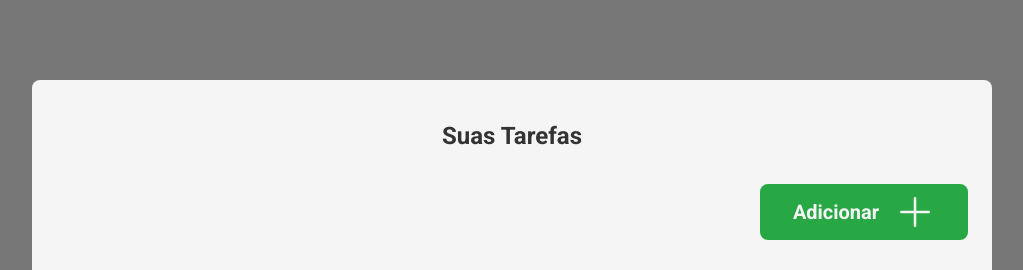
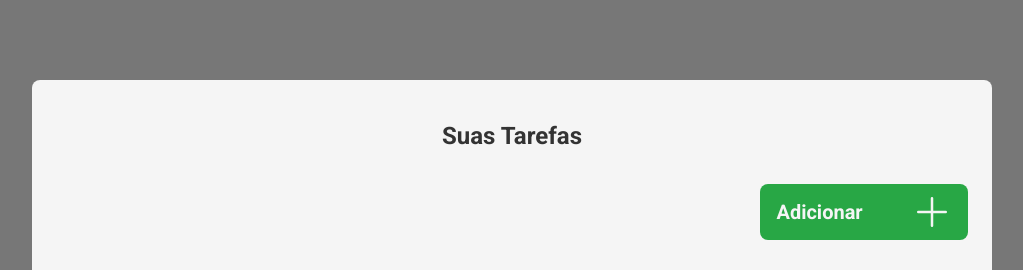
Before and after one commit to paulorfsantos17/jack-to-do-list-front-end, a React (Vite) app: page / in a window 1280 px wide. Shown: the top 270 px of the page, without its empty margins (128-1151 px from the left). Built offline with nearby package versions, Linux system fonts and the light colour scheme.

Commit message:
style: change for justify-between

```diff
--- a/src/components/button.tsx
+++ b/src/components/button.tsx
@@ -32,7 +32,7 @@ function Root({
 
   return (
     <button
-      className={`flex gap-4 items-center justify-center  h-14 rounded-lg
+      className={`flex gap-4 items-center justify-around  h-14 rounded-lg
         ${typeButton[typeStyle]}
         ${backgroundClasses[variant]}`}
       {...rest}
```
